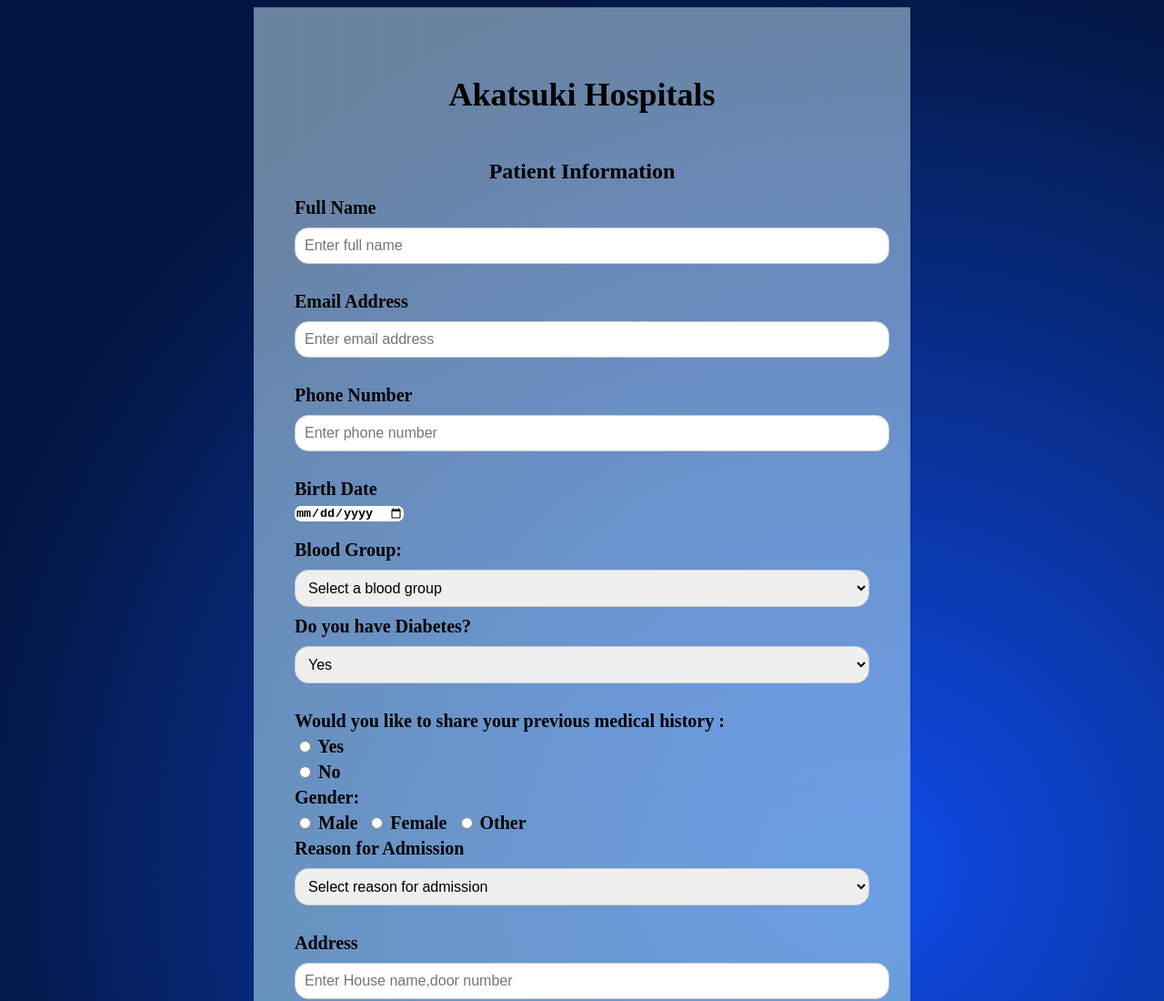
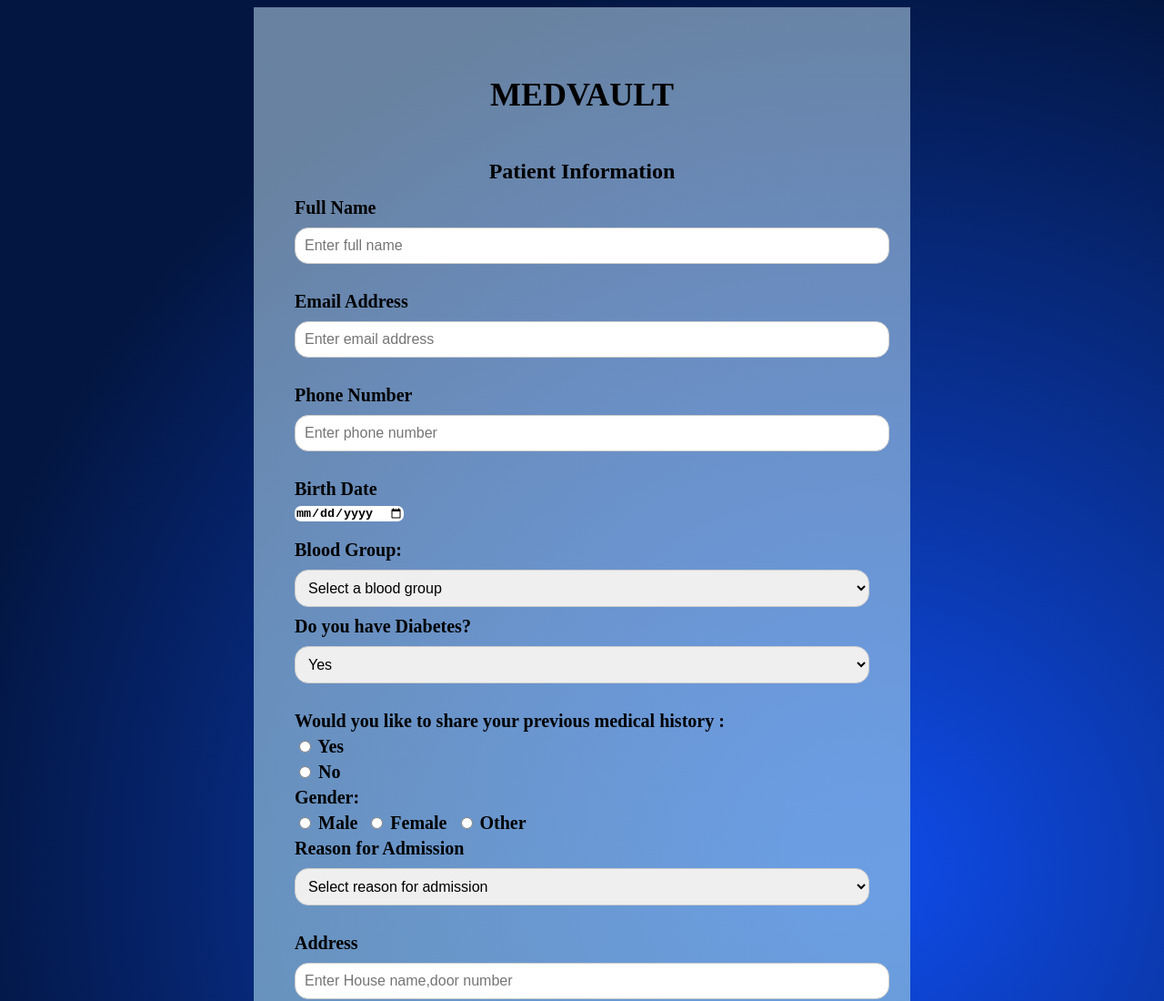
Before and after one commit to KaleemullahAR/Akatsuki-Hospitals.github.io, a plain HTML site: page index.html in a window 1280 px wide. Shown: the top 1100 px of the page at 91% size. Drawn offline with Linux system fonts and the light colour scheme; a script that the page names is missing.

Commit message:
Update index.html

```diff
--- a/index.html
+++ b/index.html
@@ -178,7 +178,7 @@
   </head>
   <body class="mainblock">
     <section class="container">
-      <header><h1>Akatsuki Hospitals</h1></header>
+      <header><h1>MEDVAULT</h1></header>
       <form action="#"id="medvaultform" class="form">
         <div class="alert">Response submitted</div>
         <h3>Patient Information</h3>
```
